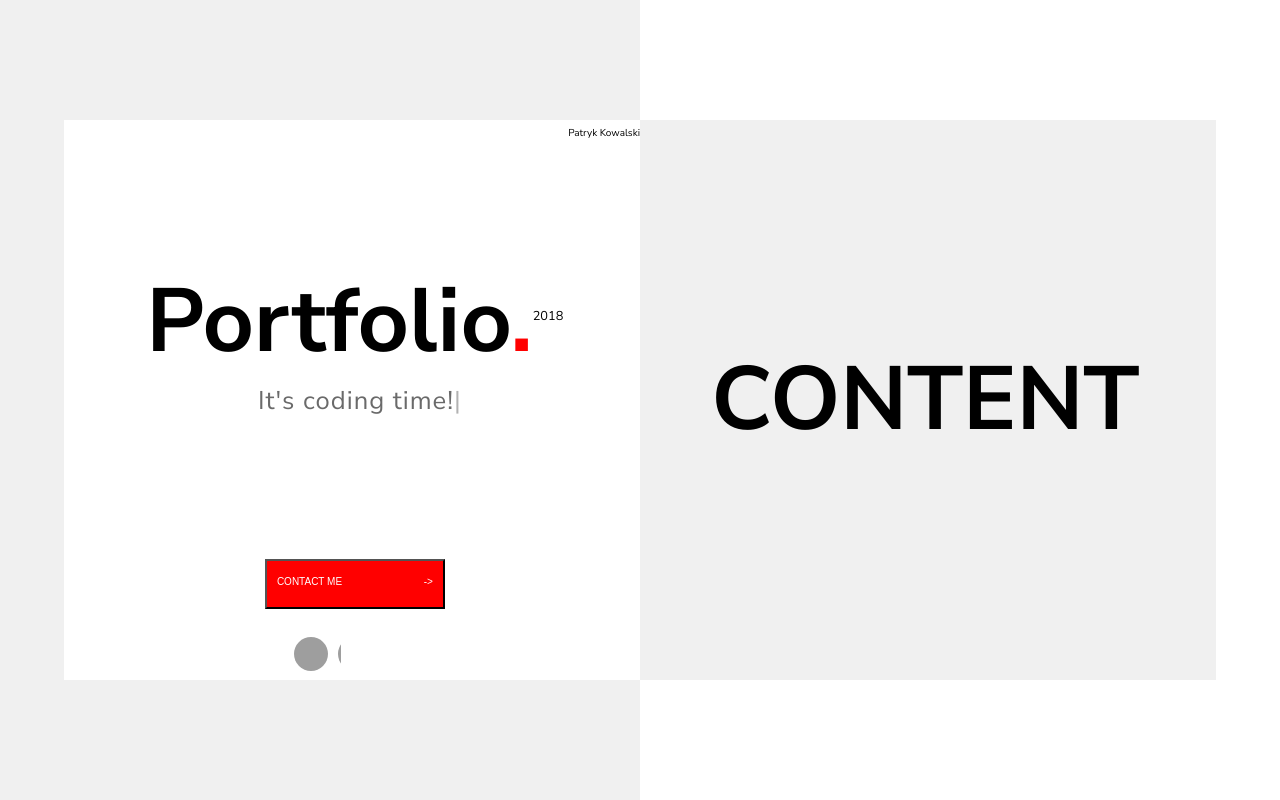
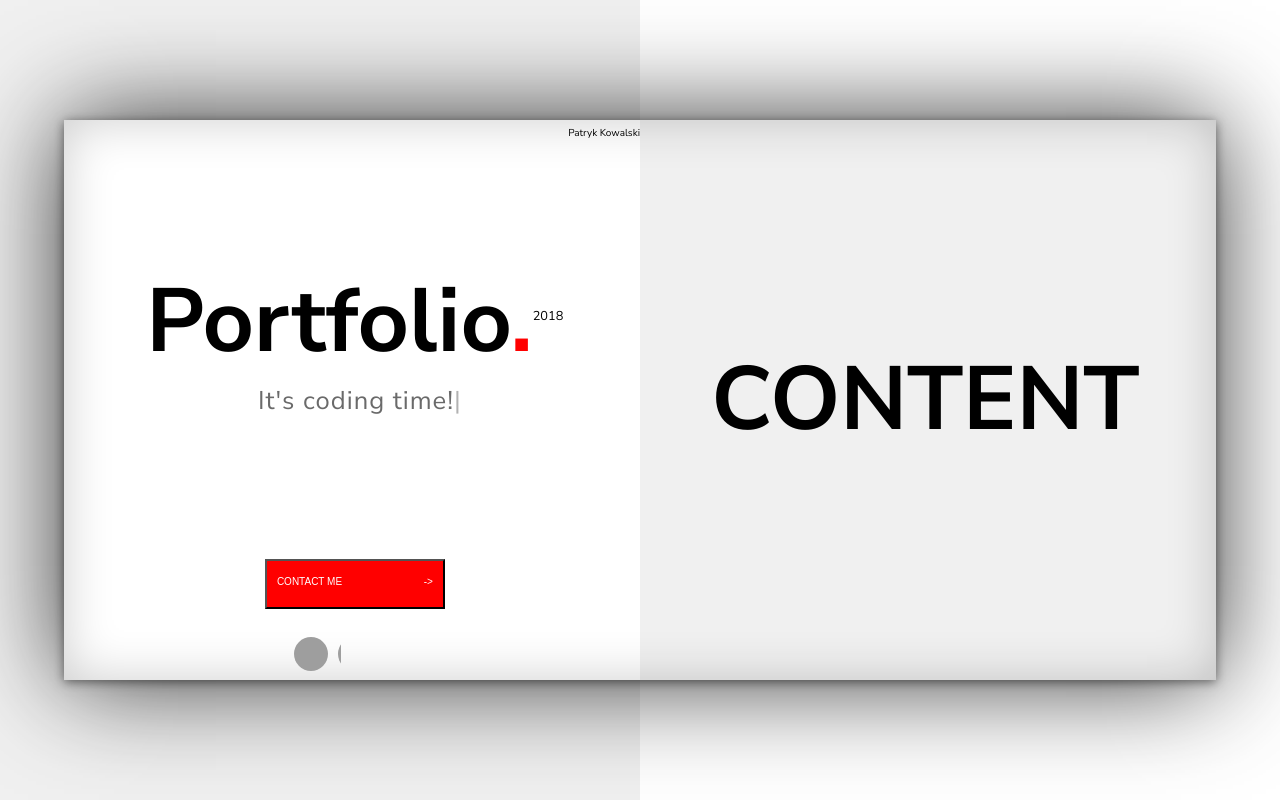
Before and after one commit to kowalus23/PortfolioSite, a React app: page / in a window 1280 px wide. Built offline with nearby package versions, Linux system fonts and the light colour scheme; grey boxes are pictures that could not be loaded.

Commit message:
Update webpack port and Added box-shadow

```diff
--- a/src/js/mainpage.jsx
+++ b/src/js/mainpage.jsx
@@ -5,7 +5,7 @@ import {Menu} from "./menu.jsx";
 export class MainPage extends React.Component {
     render(){
         return(
-            <div className="content-container">
+            <div className="content-container shadow">
                 <div className="margin-container">
                     <Title/>
                     <Menu/>
--- a/src/js/title.jsx
+++ b/src/js/title.jsx
@@ -11,7 +11,7 @@ export class Title extends React.Component {
                 <div className="title">
                     <h1>Portfolio<span>.</span><sup>2018</sup></h1>
                     <h2><Typer strings={[
-                        'Welcome on my webiste :)',
+                        'Welcome on my website :)',
                         'It\'s coding time!',
                     ]}/></h2>
                     <button><p>CONTACT ME</p><p>-></p></button>
--- a/webpack.config.js
+++ b/webpack.config.js
@@ -18,7 +18,7 @@ module.exports = {
     compress: true,
     hot: true,
     inline: true,
-    port: 9002
+    port: 9004
   },
   module: {
     rules: [
@@ -63,4 +63,4 @@ module.exports = {
     new webpack.HotModuleReplacementPlugin(),
     new ExtractTextPlugin('style.css')
   ]
-}
+};
```
